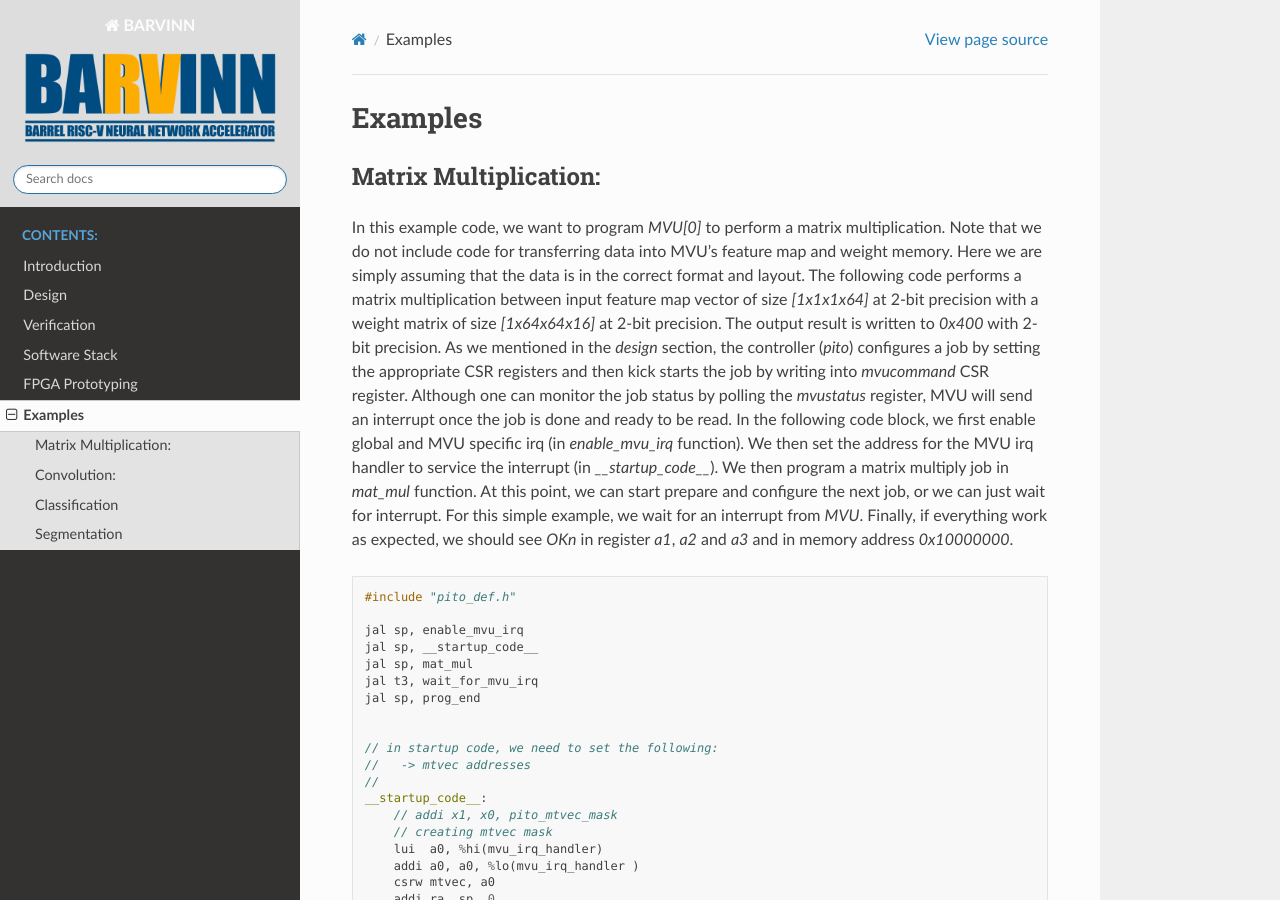
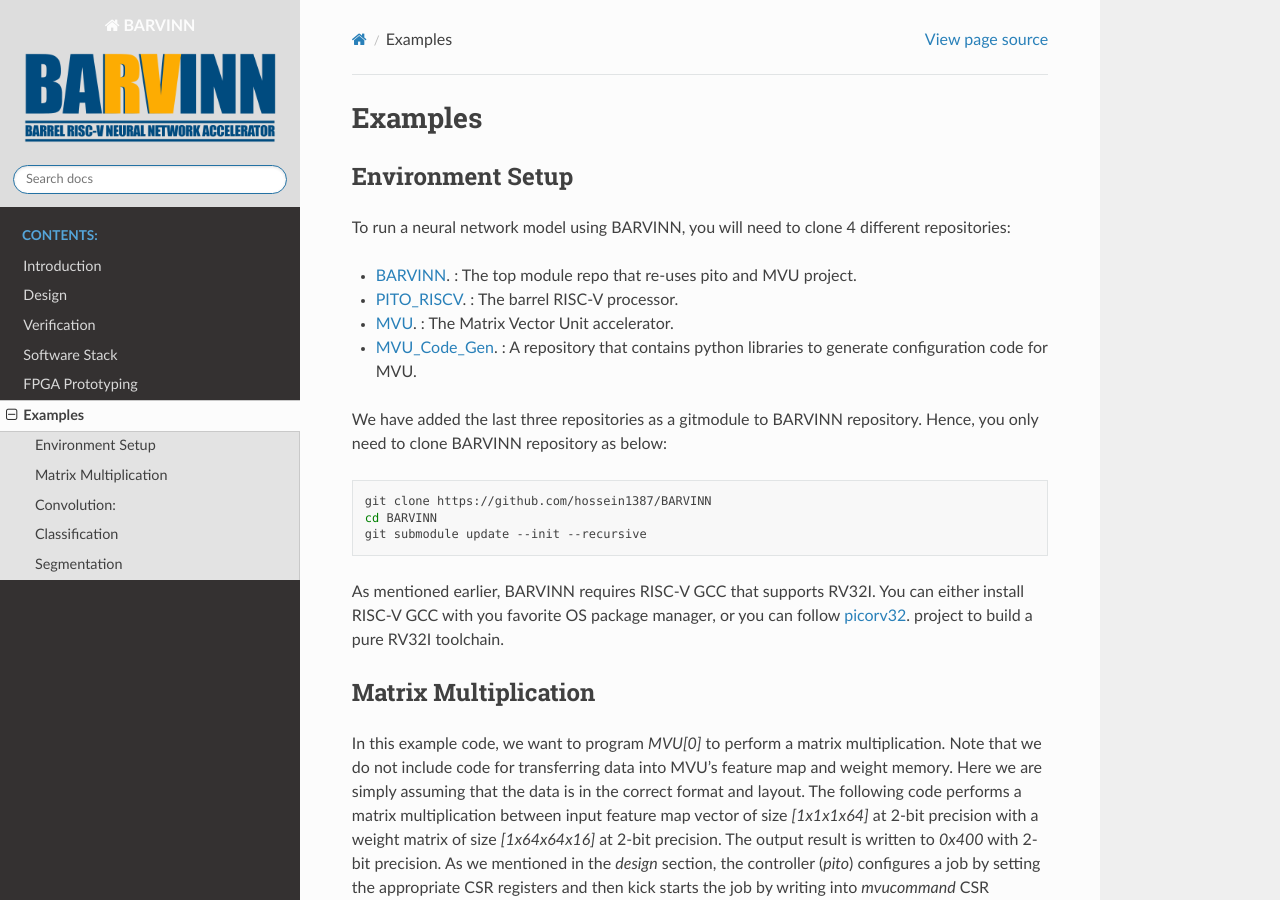
Before and after one commit to hossein1387/BARVINN, a Sphinx documentation site: the page built from docs/examples.rst, in a window 1280 px wide and 900 px high. Built offline with Sphinx 7.4.7 and the Read the Docs theme 2.0.0, drawn with Linux system fonts in a browser that asks for light colours; pages that are not in the unit, such as notebooks, are missing from menus.

Commit message:
adding guide to setup environment

```diff
--- a/docs/examples.rst
+++ b/docs/examples.rst
@@ -3,7 +3,29 @@
 Examples
 ============
 
-Matrix Multiplication:
+Environment Setup
+-----------------------
+
+To run a neural network model using BARVINN, you will need to clone 4 different repositories:
+
+- `BARVINN <https://github.com/hossein1387/Accelerator>`_. : The top module repo that re-uses pito and MVU project.
+- `PITO_RISCV <https://github.com/hossein1387/pito_riscv>`_. : The barrel RISC-V processor.
+- `MVU <https://github.com/obilaniu/MVU>`_. : The Matrix Vector Unit accelerator.
+- `MVU_Code_Gen <https://github.com/hossein1387/MVU_Code_Gen>`_. : A repository that contains python libraries to generate configuration code for MVU.
+
+We have added the last three repositories as a gitmodule to BARVINN repository. Hence, you only need to clone BARVINN repository as below:
+
+.. code:: bash
+
+  git clone https://github.com/hossein1387/BARVINN
+  cd BARVINN
+  git submodule update --init --recursive
+
+
+As mentioned earlier, BARVINN requires RISC-V GCC that supports RV32I. You can either install RISC-V GCC with you favorite OS package manager, or you can follow `picorv32 <https://github.com/cliffordwolf/picorv32#building-a-pure-rv32i-toolchain>`_. project to build a pure RV32I toolchain.
+
+
+Matrix Multiplication
 -----------------------
 
 In this example code, we want to program `MVU[0]` to perform a matrix multiplication. Note that we do not include code for transferring data into MVU's feature map and weight memory. Here we are simply assuming that the data is in the correct format and layout. The following code performs a matrix multiplication between input feature map vector of size `[1x1x1x64]` at 2-bit precision with a weight matrix of size `[1x64x64x16]` at 2-bit precision. The output result is written to `0x400` with 2-bit precision. As we mentioned in the `design` section, the controller (`pito`) configures a job by setting the appropriate CSR registers and then kick starts the job by writing into `mvucommand` CSR register. Although one can monitor the job status by polling the `mvustatus` register, MVU will send an interrupt once the job is done and ready to be read. In the following code block, we first enable global and MVU specific irq (in `enable_mvu_irq` function). We then set the address for the MVU irq handler to service the interrupt (in `__startup_code__`). We then program a matrix multiply job in `mat_mul` function. At this point, we can start prepare and configure the next job, or we can just wait for interrupt. For this simple example, we wait for an interrupt from `MVU`. Finally, if everything work as expected, we should see `OK\n` in register `a1`, `a2` and `a3` and in memory address `0x10000000`.
```
